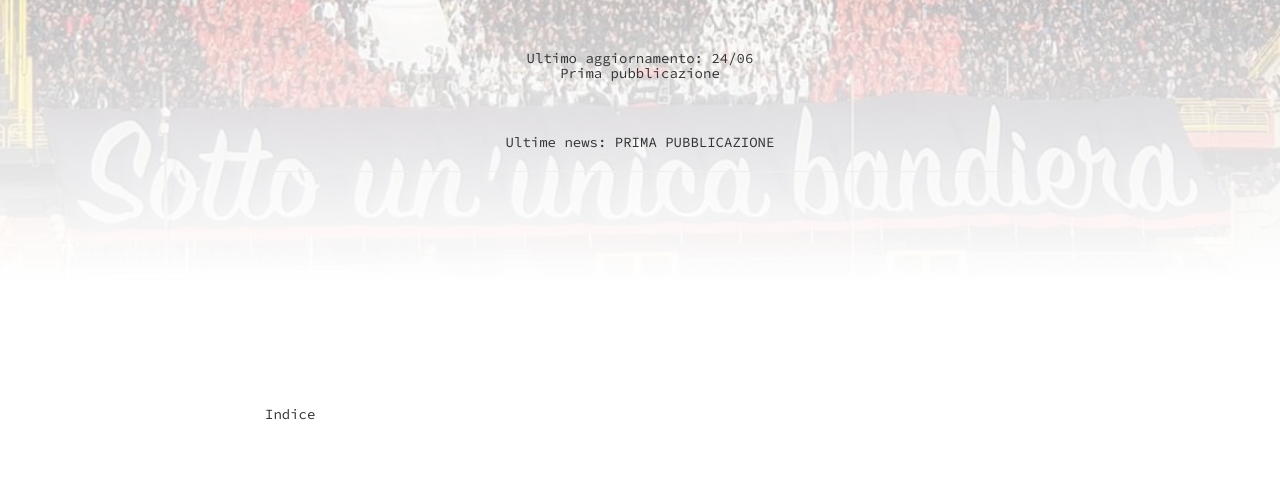
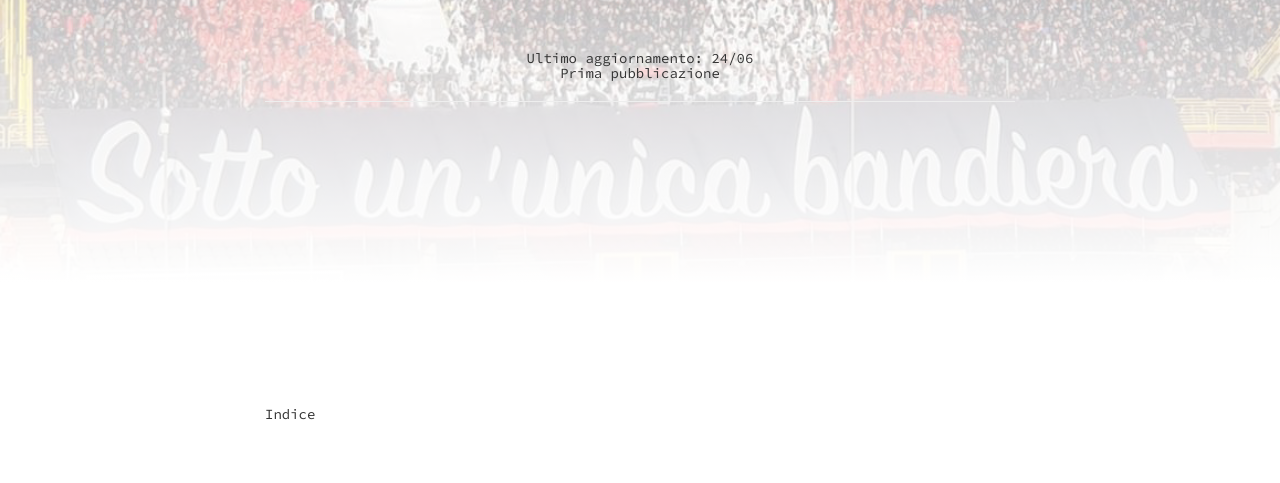
Before and after one commit to andreamaver/wedd, a plain HTML site: page index.html in a window 1280 px wide. Shown: the part 267-750 px from the top of the page. Drawn offline with nearby package versions, Linux system fonts and the light colour scheme; a script that the page names is missing.

Commit message:
Update index.html

```diff
--- a/index.html
+++ b/index.html
@@ -47,9 +47,6 @@
           <h1 class="text-center">Oscar e Nica</h1>
           <h3 class="text-center">16 Settembre 2023 - LUOGO</h3>
           <h4 class="text-center">Ultimo aggiornamento: 24/06 <br> Prima pubblicazione</h4>
-          <h4 class="text-center">Ultime news:
-                <span class="name">Prima pubblicazione</span>
-                </h4>
           <hr>
         </div>
       </div>
```
